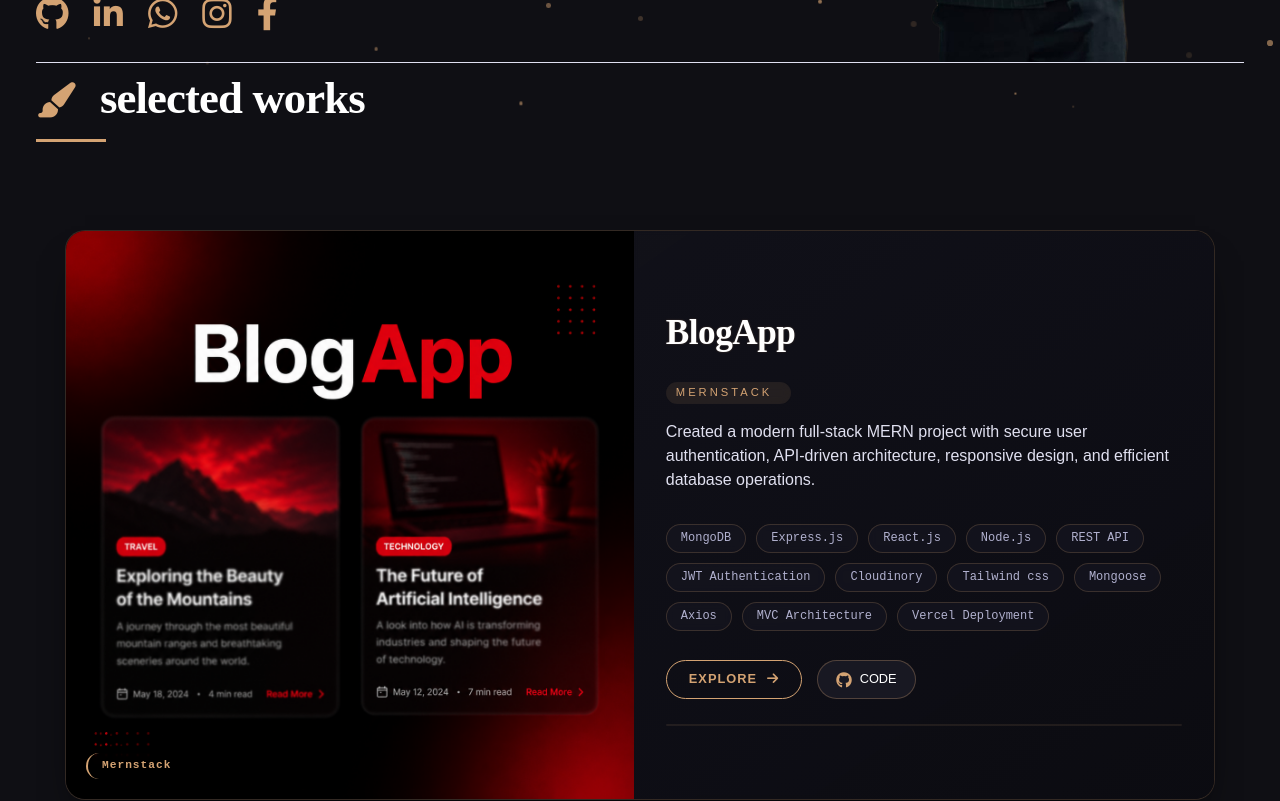
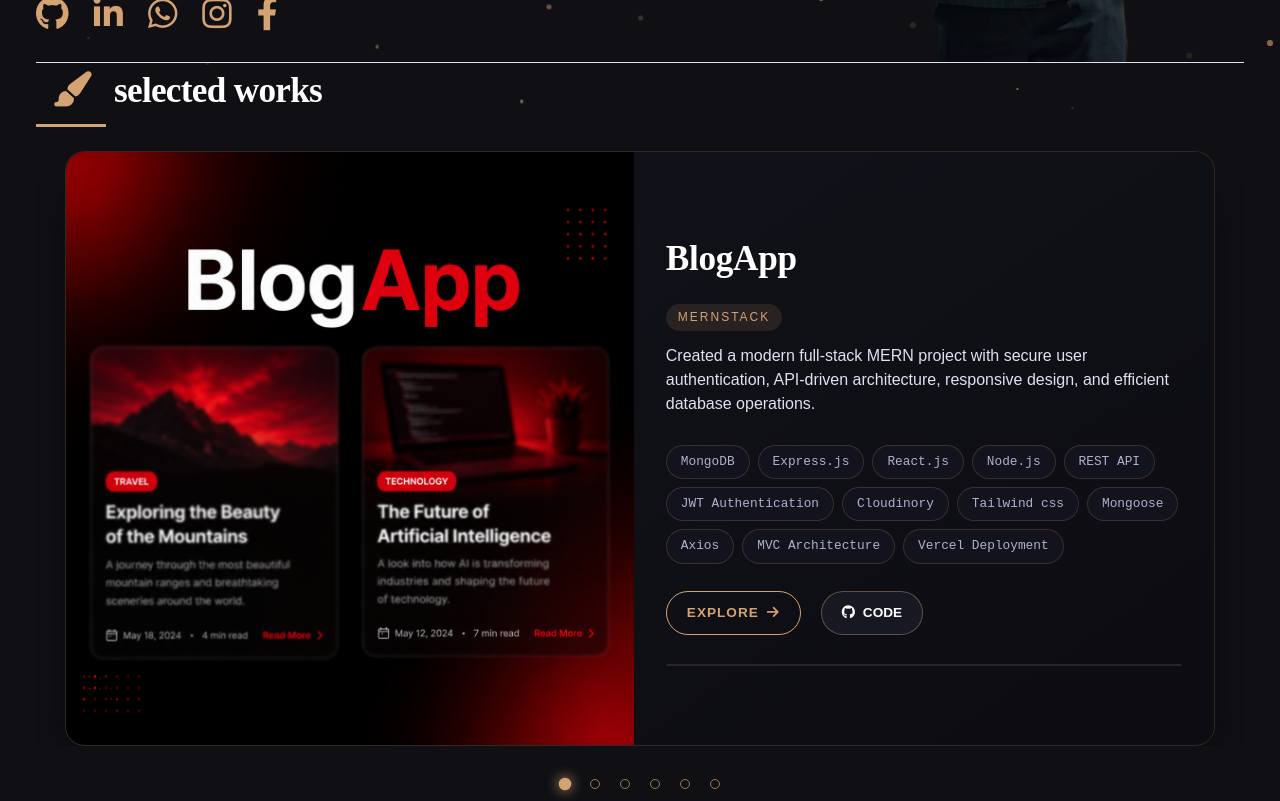
Before and after one commit to irffann-git/portfolio, a React (Vite) app: page / in a window 1280 px wide. Shown: the part 680-1481 px from the top of the page. Built offline with nearby package versions, Linux system fonts and the light colour scheme.

Commit message:
comment like option added 12hddjd

```diff
--- a/src/components/WorkCarousel.css
+++ b/src/components/WorkCarousel.css
@@ -1,11 +1,44 @@
-/* WorkCarousel.css - Neon Core Edition (Full image fill fix) */
-/* Futuristic content side with animated underline, hologram bar, GitHub button */
+/* WorkCarousel.css - Extreme Mobile Responsive Edition */
+/* CSS variables – fallback & full definition */
+:root {
+  --accent-gold: #d4a373;
+  --text-soft: #c0c0cf;
+  --card-bg: #0a0a0f;
+  --card-bg-light: rgba(18, 18, 26, 0.95);
+}
 
+* {
+  box-sizing: border-box;
+}
+
+/* Global overflow protection */
+.work-section,
+.works-swiper,
+.swiper-wrapper {
+  overflow-x: hidden;
+  max-width: 100%;
+}
+
+.work-section {
+  width: 100%;
+  overflow-x: hidden;
+  padding: 0 0 2rem 0;
+}
+
+.work-section h2 {
+  font-size: clamp(1.5rem, 6vw, 2.2rem);
+  padding: 0 1rem;
+  margin-bottom: 1rem;
+  text-align: center;
+}
+
+/* Swiper base */
 .works-swiper {
   width: 100%;
-  padding: clamp(1rem, 4vw, 2rem) 0 clamp(2rem, 8vw, 4rem);
-  margin: 1.5rem 0 2rem;
+  padding: 1rem 0 3rem;
+  margin: 0 auto;
   position: relative;
+  overflow: visible;
 }
 
 .works-swiper .swiper-slide {
@@ -15,260 +48,161 @@
   height: auto;
 }
 
-/* Neon Core Card – dark with subtle border pulse */
+/* Neon Core Card – fully responsive */
 .neoncore-card {
   position: relative;
   display: flex;
   flex-direction: row;
   flex-wrap: wrap;
-  max-width: min(1150px, 90vw);
+  max-width: min(1150px, 92vw);
   width: 100%;
   margin: 0 auto;
-  background: #0a0a0f;
+  background: var(--card-bg);
   border-radius: 20px;
   overflow: hidden;
-  box-shadow: 0 25px 40px -20px #000;
-  border: 1px solid rgba(212,163,115,0.2);
+  box-shadow: 0 25px 40px -20px rgba(0, 0, 0, 0.8);
+  border: 1px solid rgba(212, 163, 115, 0.2);
   transition: border-color 0.2s;
 }
 
-.neoncore-card:hover {
-  border-color: rgba(212,163,115,0.6);
-}
-
-/* Image side – full fill with cover */
+/* Image side – perfect cover everywhere */
 .neoncore-image {
   flex: 1.1;
   min-width: clamp(220px, 30%, 320px);
   position: relative;
   overflow: hidden;
-  background: #0a0a0f; /* matches card background */
+  background: var(--card-bg);
 }
 
 .neoncore-image img {
   width: 100%;
   height: 100%;
-  object-fit: cover; /* Fills container, no black bars */
   display: block;
-  transition: filter 0.3s;
+  object-fit: cover;
+  transition: filter 0.3s, transform 0.3s;
 }
 
-.scanline {
-  position: absolute;
-  top: 0;
-  left: -100%;
-  width: 100%;
-  height: 100%;
-  background: linear-gradient(90deg, transparent, rgba(212,163,115,0.15), transparent);
-  pointer-events: none;
-  z-index: 2;
-  transition: left 0.5s;
-}
-
-.neoncore-card:hover .scanline {
-  left: 100%;
-}
-
-.neoncore-label {
-  position: absolute;
-  bottom: 20px;
-  left: 20px;
-  font-family: 'Courier New', monospace;
-  background: rgba(0,0,0,0.7);
-  backdrop-filter: blur(4px);
-  color: var(--accent-gold);
-  padding: 4px 14px;
-  font-size: 0.7rem;
-  font-weight: 600;
-  letter-spacing: 1px;
-  border-radius: 20px;
-  z-index: 3;
-  border-left: 2px solid var(--accent-gold);
-}
-
-/* CONTENT SIDE – FUTURISTIC FOCUS */
+/* Content side – flexible padding */
 .neoncore-content {
   flex: 1;
-  padding: clamp(1.2rem, 4vw, 2rem);
+  padding: clamp(1.2rem, 5vw, 2rem);
   display: flex;
   flex-direction: column;
   justify-content: center;
-  background: linear-gradient(145deg, rgba(18, 18, 26, 0.9), rgba(12, 12, 18, 0.95));
+  background: linear-gradient(145deg, var(--card-bg-light), rgba(12, 12, 18, 0.98));
   backdrop-filter: blur(2px);
   position: relative;
 }
 
-/* Animated glowing underline on title */
-.content-header {
-  position: relative;
-  display: inline-block;
-  width: fit-content;
-}
-
+/* Typography – fully fluid */
 .neoncore-content h3 {
-  font-size: clamp(1.4rem, 5vw, 2.2rem);
+  font-size: clamp(1.3rem, 6vw, 2.2rem);
   margin-bottom: 0.5rem;
   font-weight: 700;
   font-family: 'Playfair Display', serif;
   color: #fff;
-  letter-spacing: -0.5px;
-  text-shadow: 0 0 2px rgba(212,163,115,0.3);
+  letter-spacing: -0.3px;
+  word-break: break-word;
 }
 
-.glow-underline {
-  position: absolute;
-  bottom: -4px;
-  left: 0;
-  width: 0;
-  height: 2px;
-  background: linear-gradient(90deg, var(--accent-gold), transparent);
-  transition: width 0.3s;
+.neoncore-desc {
+  font-size: clamp(0.85rem, 3.5vw, 1rem);
+  line-height: 1.5;
+  color: var(--text-soft);
+  margin-bottom: 1rem;
 }
 
-.neoncore-card:hover .glow-underline {
-  width: 100%;
-}
-
-/* Badge – with blinking cursor effect */
+/* Badge + blinking cursor */
 .neoncore-badge {
   color: var(--accent-gold);
   font-weight: 500;
   text-transform: uppercase;
-  letter-spacing: 3px;
-  font-size: 0.7rem;
-  margin: 0.8rem 0 1rem;
+  letter-spacing: 2px;
+  font-size: clamp(0.65rem, 2.8vw, 0.75rem);
+  margin: 0.5rem 0 0.8rem;
   display: inline-block;
   width: fit-content;
-  padding: 2px 10px;
-  background: rgba(212,163,115,0.1);
-  border-radius: 20px;
+  padding: 4px 12px;
+  background: rgba(212, 163, 115, 0.12);
+  border-radius: 30px;
   backdrop-filter: blur(4px);
 }
 
-.neoncore-badge::after {
-  content: '_';
-  opacity: 1;
-  animation: blink 1s infinite;
-}
-
-@keyframes blink {
-  0%, 100% { opacity: 1; }
-  50% { opacity: 0; }
-}
-
-/* Description text – with glitch effect on hover */
-.neoncore-desc {
-  color: var(--text-soft);
-  line-height: 1.5;
-  margin-bottom: 1rem;
-  transition: all 0.2s;
-}
-
-.neoncore-card:hover .neoncore-desc {
-  text-shadow: 0 0 1px rgba(212,163,115,0.3);
-}
-
-/* Tech tags – futuristic capsules */
+/* Tech tags – touch friendly */
 .neoncore-tech {
   display: flex;
   flex-wrap: wrap;
-  gap: 10px;
-  margin: 1rem 0 1.5rem;
+  gap: 8px;
+  margin: 0.8rem 0 1.2rem;
 }
 
 .neoncore-tech span {
-  background: rgba(20,20,30,0.8);
+  background: rgba(20, 20, 30, 0.9);
   backdrop-filter: blur(4px);
-  padding: 4px 14px;
+  padding: 6px 14px;
   border-radius: 40px;
-  font-size: 0.75rem;
+  font-size: clamp(0.7rem, 3vw, 0.8rem);
   font-family: 'Courier New', monospace;
   color: #b1b1cf;
-  border: 1px solid rgba(212,163,115,0.2);
+  border: 1px solid rgba(212, 163, 115, 0.2);
   transition: all 0.2s;
-  position: relative;
+  white-space: nowrap;
 }
 
-.neoncore-tech span:hover {
-  border-color: var(--accent-gold);
-  color: var(--accent-gold);
-  transform: translateY(-1px);
+@media (max-width: 480px) {
+  .neoncore-tech span {
+    white-space: normal;
+    word-break: keep-all;
+  }
 }
 
-/* Action buttons – EXPLORE + GITHUB */
+/* Action buttons – min 44px touch target */
 .neoncore-actions {
   display: flex;
   align-items: center;
-  gap: 15px;
+  gap: clamp(12px, 4vw, 20px);
   flex-wrap: wrap;
-  margin: 5px 0 10px;
+  margin: 0.5rem 0 0.8rem;
+}
+
+.btn-neoncore,
+.btn-github {
+  display: inline-flex;
+  align-items: center;
+  justify-content: center;
+  gap: 8px;
+  min-height: 44px;          /* ← touch target size */
+  padding: 8px 20px;
+  border-radius: 44px;
+  text-decoration: none;
+  font-size: clamp(0.75rem, 3vw, 0.85rem);
+  font-weight: 600;
+  transition: all 0.2s ease;
+  cursor: pointer;
 }
 
 .btn-neoncore {
-  display: inline-flex;
-  align-items: center;
-  gap: 10px;
   background: transparent;
   color: var(--accent-gold);
-  padding: 8px 22px;
-  border-radius: 40px;
-  text-decoration: none;
-  font-size: 0.8rem;
-  font-weight: 600;
+  border: 1.5px solid var(--accent-gold);
   letter-spacing: 1px;
-  border: 1px solid var(--accent-gold);
-  transition: all 0.2s;
-  position: relative;
-  overflow: hidden;
 }
 
-.btn-neoncore span {
-  position: relative;
-  z-index: 1;
+.btn-neoncore:hover,
+.btn-neoncore:active {
+  background: var(--accent-gold);
+  color: #0f0f14;
+  gap: 12px;
 }
 
-.btn-neoncore::before {
-  content: '';
-  position: absolute;
-  top: 0;
-  left: -100%;
-  width: 100%;
-  height: 100%;
-  background: linear-gradient(90deg, transparent, rgba(212,163,115,0.3), transparent);
-  transition: left 0.3s;
+.btn-github {
+  background: #181822;
+  color: #fff;
+  border: 1px solid rgba(212, 163, 115, 0.4);
+  gap: 8px;
 }
 
-.btn-neoncore:hover::before {
-  left: 100%;
-}
-
-.btn-neoncore:hover {
-  background: var(--accent-gold);
-  color: #0f0f14;
-  gap: 14px;
-}
-
-/* GitHub button – specific style */
-.btn-github {
-  display: inline-flex;
-  align-items: center;
-  gap: 8px;
-  background: #181822;
-  color: #fff;
-  padding: 8px 18px;
-  border-radius: 40px;
-  text-decoration: none;
-  font-size: 0.8rem;
-  font-weight: 500;
-  transition: all 0.2s;
-  border: 1px solid rgba(212,163,115,0.3);
-}
-
-.btn-github i {
-  font-size: 1rem;
-  color: var(--accent-gold);
-}
-
+.btn-github:active,
 .btn-github:hover {
   background: var(--accent-gold);
   color: #0f0f14;
@@ -276,45 +210,44 @@
   transform: translateY(-2px);
 }
 
-.btn-github:hover i {
-  color: #0f0f14;
-}
-
 .password-neoncore {
-  background: rgba(212,163,115,0.08);
-  padding: 5px 14px;
+  background: rgba(212, 163, 115, 0.1);
+  padding: 8px 14px;
   border-radius: 40px;
-  font-size: 0.7rem;
+  font-size: clamp(0.7rem, 2.8vw, 0.75rem);
   font-family: monospace;
   color: var(--accent-gold);
   display: inline-flex;
   align-items: center;
-  gap: 6px;
-  border: 1px dashed rgba(212,163,115,0.4);
+  gap: 8px;
+  border: 1px dashed rgba(212, 163, 115, 0.5);
+  word-break: break-all;
 }
 
-/* Hologram progress bar (decorative) */
+/* Hologram bar */
 .hologram-bar {
-  margin-top: 15px;
+  margin-top: 16px;
   width: 100%;
   height: 2px;
-  background: rgba(212,163,115,0.1);
+  background: rgba(212, 163, 115, 0.15);
   border-radius: 2px;
   overflow: hidden;
 }
 
 .hologram-fill {
-  width: 0;
+  width: 0%;
   height: 100%;
   background: linear-gradient(90deg, var(--accent-gold), transparent);
   transition: width 0.4s;
 }
 
-.neoncore-card:hover .hologram-fill {
+.neoncore-card:hover .hologram-fill,
+.neoncore-card:active .hologram-fill {
   width: 100%;
 }
 
-/* Corner neon glows */
+/* Corner glows – disabled on touch devices to avoid clutter */
+@media (hover: hover) and (pointer: fine) {
   .corner-glow {
     position: absolute;
     width: 30px;
@@ -327,51 +260,69 @@
     pointer-events: none;
     z-index: 2;
   }
-
   .neoncore-card:hover .corner-glow {
     opacity: 0.6;
   }
-
   .corner-tl {
     top: 15px;
     left: 15px;
     border-top-width: 2px;
     border-left-width: 2px;
   }
-
   .corner-tr {
     top: 15px;
     right: 15px;
     border-top-width: 2px;
     border-right-width: 2px;
   }
-
   .corner-bl {
     bottom: 15px;
     left: 15px;
     border-bottom-width: 2px;
     border-left-width: 2px;
   }
-
   .corner-br {
     bottom: 15px;
     right: 15px;
     border-bottom-width: 2px;
     border-right-width: 2px;
   }
+}
 
-/* Pagination – glowing rings */
+/* Scanline – only on devices that support hover */
+@media (hover: hover) and (pointer: fine) {
+  .scanline {
+    position: absolute;
+    top: 0;
+    left: -100%;
+    width: 100%;
+    height: 100%;
+    background: linear-gradient(90deg, transparent, rgba(212, 163, 115, 0.15), transparent);
+    pointer-events: none;
+    z-index: 2;
+    transition: left 0.5s;
+  }
+  .neoncore-card:hover .scanline {
+    left: 100%;
+  }
+}
+
+/* Pagination – enlarged click zone */
 .works-swiper .swiper-pagination {
-  bottom: 0;
+  bottom: 5px;
+  display: flex;
+  justify-content: center;
+  gap: 12px;
+  flex-wrap: wrap;
 }
 
 .works-swiper .swiper-pagination-bullet {
   width: 10px;
   height: 10px;
   background: transparent;
-  border: 1px solid var(--accent-gold);
-  opacity: 0.6;
-  margin: 0 6px;
+  border: 1.5px solid var(--accent-gold);
+  opacity: 0.7;
+  margin: 0;
   transition: all 0.2s;
   border-radius: 50%;
 }
@@ -379,31 +330,52 @@
 .works-swiper .swiper-pagination-bullet-active {
   background: var(--accent-gold);
   opacity: 1;
-  transform: scale(1.2);
-  box-shadow: 0 0 8px var(--accent-gold);
+  transform: scale(1.25);
+  box-shadow: 0 0 10px var(--accent-gold);
 }
 
-/* Responsive – image fills fully on all screens */
+/* Ensure 44px touch area on bullets */
+.works-swiper .swiper-pagination-bullet {
+  position: relative;
+}
+.works-swiper .swiper-pagination-bullet::after {
+  content: '';
+  position: absolute;
+  top: -12px;
+  left: -12px;
+  right: -12px;
+  bottom: -12px;
+}
+
+/* ⭐ EXTREME MOBILE RESPONSIVENESS – ALL DEVICES ⭐ */
 @media (max-width: 768px) {
   .neoncore-card {
     flex-direction: column;
+    max-width: 94vw;
   }
   .neoncore-image {
     width: 100%;
     min-width: auto;
-    aspect-ratio: 16 / 9; /* Landscape ratio */
+    aspect-ratio: 16 / 9;
   }
   .neoncore-image img {
     object-fit: cover;
+    height: 100%;
   }
-  .corner-glow {
-    display: none;
+  .neoncore-content h3 {
+    margin-top: 0;
   }
   .glow-underline {
-    display: none;
+    display: none; /* cleaner on mobile */
   }
   .neoncore-actions {
-    gap: 12px;
+    flex-direction: row;
+    flex-wrap: wrap;
+  }
+  .btn-neoncore,
+  .btn-github {
+    min-width: 120px;
+    text-align: center;
   }
 }
 
@@ -412,38 +384,101 @@
     aspect-ratio: 4 / 3;
   }
   .neoncore-content {
-    padding: 1rem;
+    padding: 1.2rem;
   }
   .neoncore-content h3 {
     font-size: 1.4rem;
   }
-  .btn-neoncore, .btn-github {
-    padding: 5px 14px;
+  .neoncore-actions {
+    flex-direction: column;
+    align-items: stretch;
+    gap: 12px;
+  }
+  .btn-neoncore,
+  .btn-github {
+    width: 100%;
+    justify-content: center;
+  }
+  .password-neoncore {
+    justify-content: center;
+    width: fit-content;
+  }
+  .works-swiper .swiper-pagination {
+    gap: 18px;
+  }
+}
+
+@media (max-width: 380px) {
+  .neoncore-image {
+    aspect-ratio: 1 / 1;
+  }
+  .neoncore-content h3 {
+    font-size: 1.25rem;
+  }
+  .neoncore-desc {
+    font-size: 0.8rem;
+  }
+  .neoncore-tech span {
+    font-size: 0.65rem;
+    padding: 4px 10px;
+  }
+  .btn-neoncore,
+  .btn-github {
     font-size: 0.7rem;
+    min-height: 42px;
+    padding: 6px 12px;
   }
   .password-neoncore {
     font-size: 0.65rem;
   }
-  .neoncore-actions {
-    gap: 10px;
-    flex-direction: column;
-    align-items: flex-start;
+}
+
+/* Foldable / ultra small devices (≤280px) */
+@media (max-width: 280px) {
+  .neoncore-card {
+    border-radius: 14px;
+  }
+  .neoncore-content h3 {
+    font-size: 1rem;
+  }
+  .neoncore-tech span {
+    font-size: 0.6rem;
+    padding: 3px 7px;
+  }
+  .btn-neoncore span,
+  .btn-github span {
+    display: inline-block;
   }
 }
 
-@media (max-width: 340px) {
+/* Landscape mobile – ensure height doesn't break */
+@media (max-height: 500px) and (orientation: landscape) {
   .neoncore-image {
-    aspect-ratio: 1 / 1; /* Square for very small screens */
+    aspect-ratio: 16 / 9;
+    max-height: 280px;
+  }
+  .neoncore-content {
+    padding: 0.8rem;
   }
   .neoncore-content h3 {
-    font-size: 1.1rem;
+    font-size: 1.2rem;
+    margin-bottom: 0.2rem;
   }
-  .neoncore-tech span {
-    font-size: 0.6rem;
-    padding: 2px 8px;
+  .neoncore-tech {
+    margin: 0.3rem 0;
   }
-  .btn-neoncore, .btn-github {
-    font-size: 0.65rem;
-    padding: 4px 10px;
+  .neoncore-actions {
+    margin-top: 0.2rem;
   }
 }
+
+/* High-res screens – retina safe */
+@media (-webkit-min-device-pixel-ratio: 2), (min-resolution: 192dpi) {
+  .neoncore-card {
+    border-width: 0.5px;
+  }
+  .btn-neoncore,
+  .btn-github {
+    border-width: 1px;
+  }
+}
--- a/src/components/WorkCarousel.jsx
+++ b/src/components/WorkCarousel.jsx
@@ -7,23 +7,34 @@ import projects from '../data/project';
 
 const WorkCarousel = () => {
   return (
-    <section id="work">
-      <h2><i className="fas fa-paint-brush"></i> selected works</h2>
+    <section id="work" className="work-section">
+      <h2>
+        <i className="fas fa-paint-brush"></i> selected works
+      </h2>
       <Swiper
         modules={[Pagination]}
         slidesPerView={1}
-        spaceBetween={30}
+        spaceBetween={20}
         loop={true}
         speed={700}
-        pagination={{ clickable: true, dynamicBullets: false }}
+        threshold={8}               // ← easier swipe detection on mobile
+        touchRatio={1.2}           // ← responsive to finger movement
+        resistance={true}
+        resistanceRatio={0.85}
         grabCursor={true}
+        pagination={{
+          clickable: true,
+          dynamicBullets: false,
+          renderBullet: (index, className) =>
+            `<span class="${className}" aria-label="Go to slide ${index + 1}"></span>`
+        }}
         className="works-swiper neoncore-swiper"
       >
         {projects.map((project, idx) => (
           <SwiperSlide key={idx}>
             <div className="project-card neoncore-card">
               <div className="card-art neoncore-image">
-                <img src={project.image} alt={project.title} />
+                <img src={project.image} alt={project.title} loading="lazy" />
                 <span className="art-label neoncore-label">{project.label}</span>
                 <div className="scanline"></div>
               </div>
@@ -40,30 +51,28 @@ const WorkCarousel = () => {
                 <div className="card-actions neoncore-actions">
                   <a href={project.link} className="btn-neoncore" target="_blank" rel="noopener noreferrer">
                     <span>EXPLORE</span>
-                    <i className="fas fa-arrow-right"></i>
+                    <i className="fas fa-arrow-right" aria-hidden="true"></i>
                   </a>
                   {project.github && (
                     <a href={project.github} className="btn-github" target="_blank" rel="noopener noreferrer">
-                      <i className="fab fa-github"></i>
+                      <i className="fab fa-github" aria-hidden="true"></i>
                       <span>CODE</span>
                     </a>
                   )}
                   {project.password && (
                     <div className="password-neoncore">
-                      <i className="fas fa-lock"></i> {project.password}
+                      <i className="fas fa-lock" aria-hidden="true"></i> {project.password}
                     </div>
                   )}
                 </div>
-                {/* Futuristic progress bar (decoration) */}
-                <div className="hologram-bar">
+                <div className="hologram-bar" aria-hidden="true">
                   <div className="hologram-fill"></div>
                 </div>
               </div>
-              {/* Corner neon accents */}
-              <div className="corner-glow corner-tl"></div>
-              <div className="corner-glow corner-tr"></div>
-              <div className="corner-glow corner-bl"></div>
-              <div className="corner-glow corner-br"></div>
+              <div className="corner-glow corner-tl" aria-hidden="true"></div>
+              <div className="corner-glow corner-tr" aria-hidden="true"></div>
+              <div className="corner-glow corner-bl" aria-hidden="true"></div>
+              <div className="corner-glow corner-br" aria-hidden="true"></div>
             </div>
           </SwiperSlide>
         ))}
```
Lines whose indentation alone changed are shown as unchanged.
